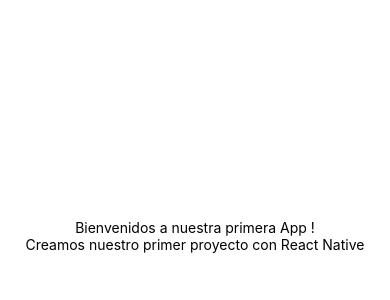
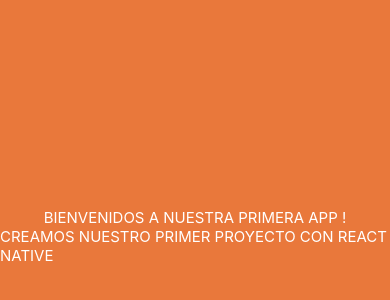
Before and after one commit to Brunobonomo11/ProyectoAppReactNative, a React Native app: screen / in a window 390 px wide. Shown: the part 186-486 px from the top of the page. Built offline with nearby package versions, Linux system fonts and the light colour scheme.

Commit message:
Agregamos textos y cambiamos estilos a nuestra App

```diff
--- a/App.js
+++ b/App.js
@@ -1,21 +1,27 @@
-import { StatusBar } from 'expo-status-bar';
 import { StyleSheet, Text, View } from 'react-native';
 
-export default function App() {
-  return (
-    <View style={styles.container}>
-      <Text>Bienvenidos a nuestra primera App !</Text>
-      <Text>Creamos nuestro primer proyecto con React Native</Text>
-      <StatusBar style="auto" />
-    </View>
-  );
+const App = () => {
+
+    return (
+      <View style={styles.container}>
+        <Text style={styles.titulo}>Bienvenidos a nuestra primera App !</Text>
+        <Text style={styles.titulo}>Creamos nuestro primer proyecto con React Native</Text>
+      </View>
+    );
 }
 
 const styles = StyleSheet.create({
   container: {
     flex: 1,
-    backgroundColor: '#fff',
+    backgroundColor: '#E9783B',
     alignItems: 'center',
-    justifyContent: 'center',
+    justifyContent: 'center'
   },
+  titulo: {
+    textTransform: 'uppercase',
+    fontSize: 15,
+    color: '#FFFFFF'
+  }
 });
+
+export default App
```
